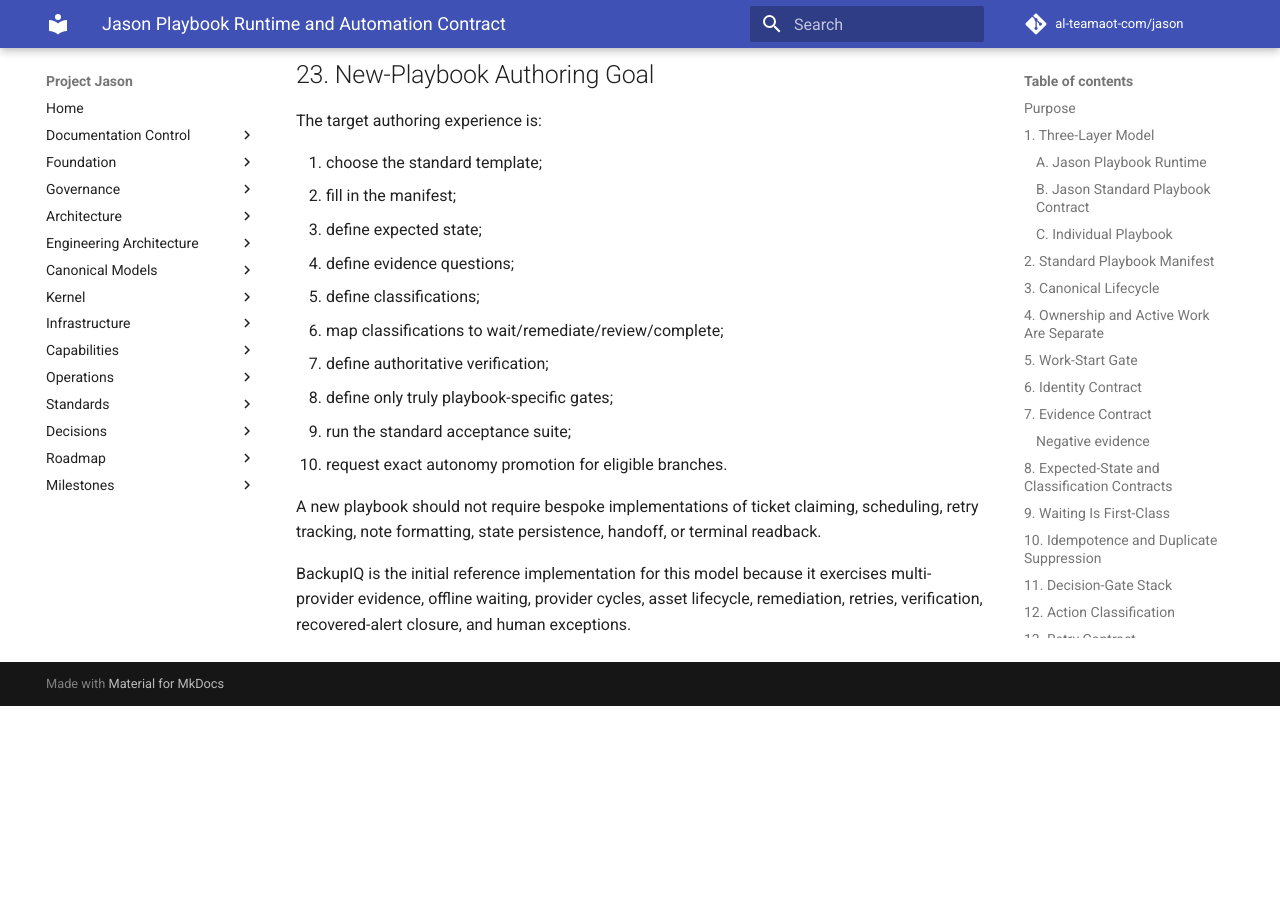
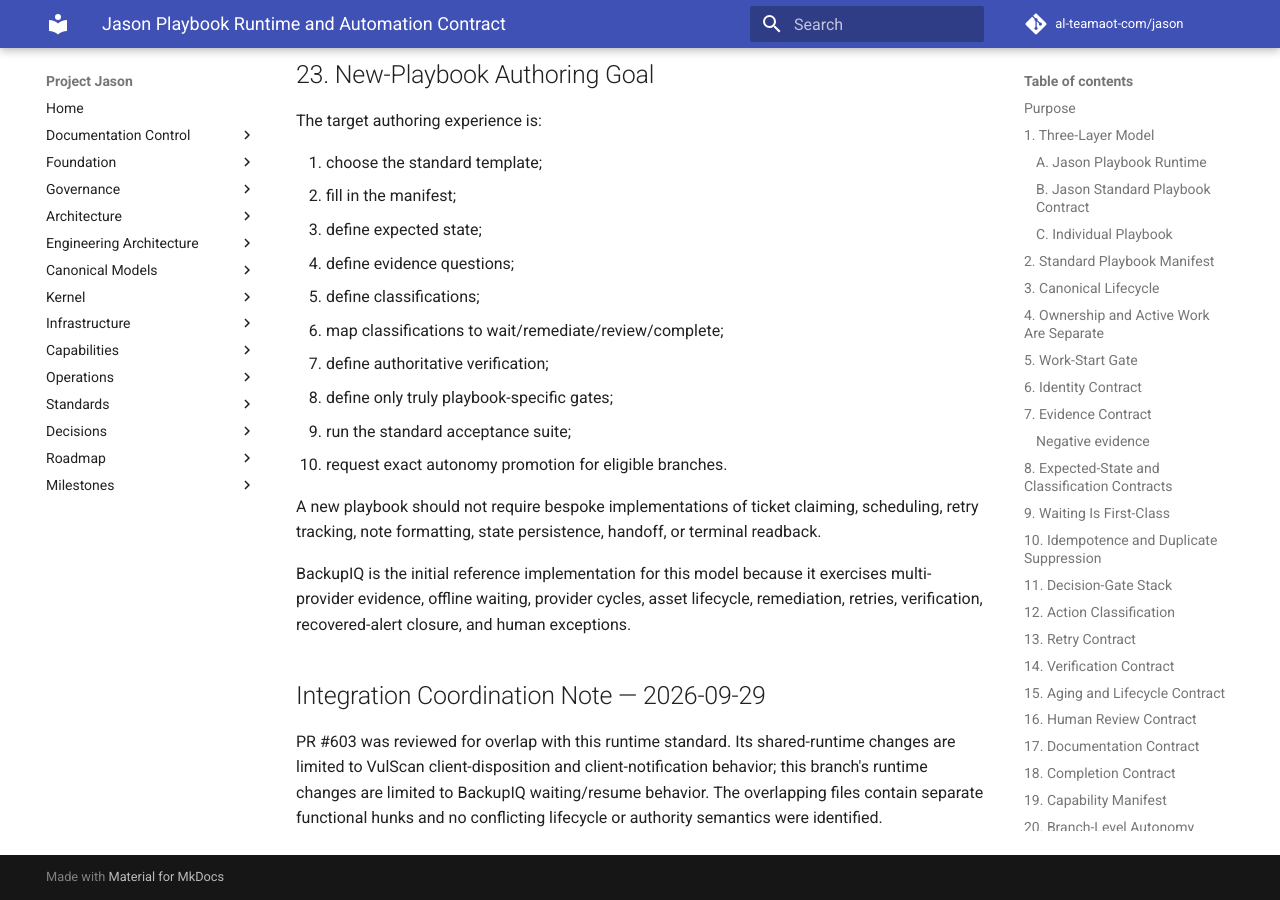
Before and after one commit to al-teamaot-com/jason, an MkDocs documentation site: the page built from docs/playbooks/Jason-Playbook-Runtime-Automation-Contract.md, in a window 1280 px wide and 900 px high, scrolled down 15222 px. Built offline with MkDocs 1.6.1 and Material for MkDocs 9.7.7, drawn with Linux system fonts in a browser that asks for light colours; comment, search, counter and statistics services are not loaded; before the commit the page ends 15928 px from its top, so only the background shows below that.

Commit message:
Record PR 603 integration coordination

```diff
--- a/docs/playbooks/Jason-Playbook-Runtime-Automation-Contract.md
+++ b/docs/playbooks/Jason-Playbook-Runtime-Automation-Contract.md
@@ -595,3 +595,7 @@ The target authoring experience is:
 A new playbook should not require bespoke implementations of ticket claiming, scheduling, retry tracking, note formatting, state persistence, handoff, or terminal readback.
 
 BackupIQ is the initial reference implementation for this model because it exercises multi-provider evidence, offline waiting, provider cycles, asset lifecycle, remediation, retries, verification, recovered-alert closure, and human exceptions.
+
+## Integration Coordination Note — 2026-09-29
+
+PR #603 was reviewed for overlap with this runtime standard. Its shared-runtime changes are limited to VulScan client-disposition and client-notification behavior; this branch's runtime changes are limited to BackupIQ waiting/resume behavior. The overlapping files contain separate functional hunks and no conflicting lifecycle or authority semantics were identified.
```
